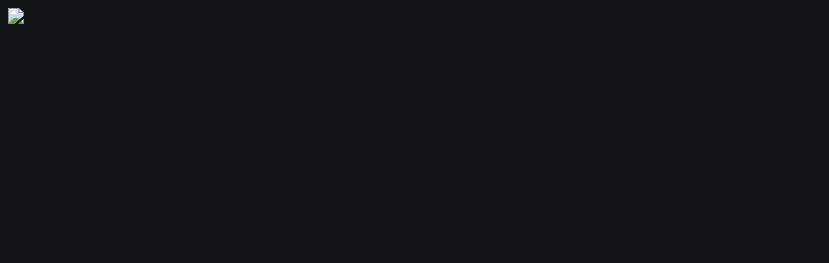
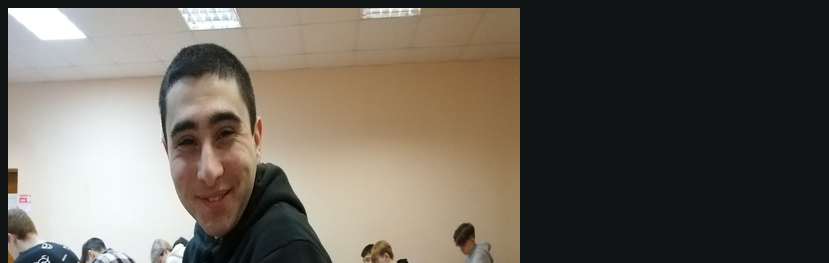
Before and after one commit to Zineks/vkbase, a plain HTML site: page index.html in a window 1280 px wide. Shown: the top 263 px of the page, without its empty margins (0-829 px from the left). Drawn offline with Linux system fonts and the light colour scheme.

Commit message:
Update index.html

```diff
--- a/index.html
+++ b/index.html
@@ -9,7 +9,7 @@
 
 <body bgcolor="#111414">
 	<h1 class="test">антончик лох!</h1>
-<img src="img/">
+<img src="img/imgonline-com-ua-Resize-nvPiNP4NtCViO.png">
 </body>
 
 </html>
```
